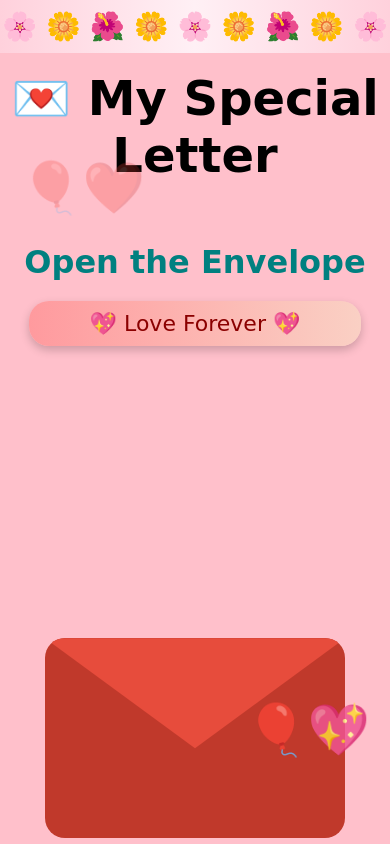
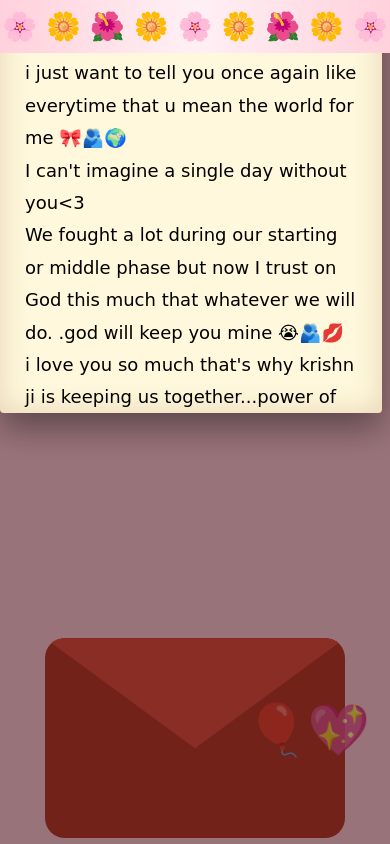
Before and after one commit to prasadanushka728-rgb/Envelope-, a plain HTML site: page envelope.html in a window 390 px wide. Shown: the top 844 px of the page. Drawn offline with Linux system fonts and the light colour scheme.

Commit message:
Update envelope.html for responsive design and styles

```diff
--- a/envelope.html
+++ b/envelope.html
@@ -1,6 +1,7 @@
 <!DOCTYPE html>
 <html>
 <head>
+  <meta name="viewport" content="width=device-width, initial-scale=1.0">
 <meta charset="UTF-8">
 <title>Envelope Letter</title>
 
@@ -50,7 +51,7 @@ h1{
   position:fixed;
   inset:0;
   background:rgba(0,0,0,0.4);
-  display:none;
+  display:block;
   justify-content:center;
   align-items:center;
   z-index:10;
@@ -167,7 +168,7 @@ h1{
 </style>
 </head>
 
-<body>
+<body style="margin:0; padding:0;">
     <div class="garland">
   🌸 🌼 🌺 🌼 🌸 🌼 🌺 🌼 🌸
 </div>
```
